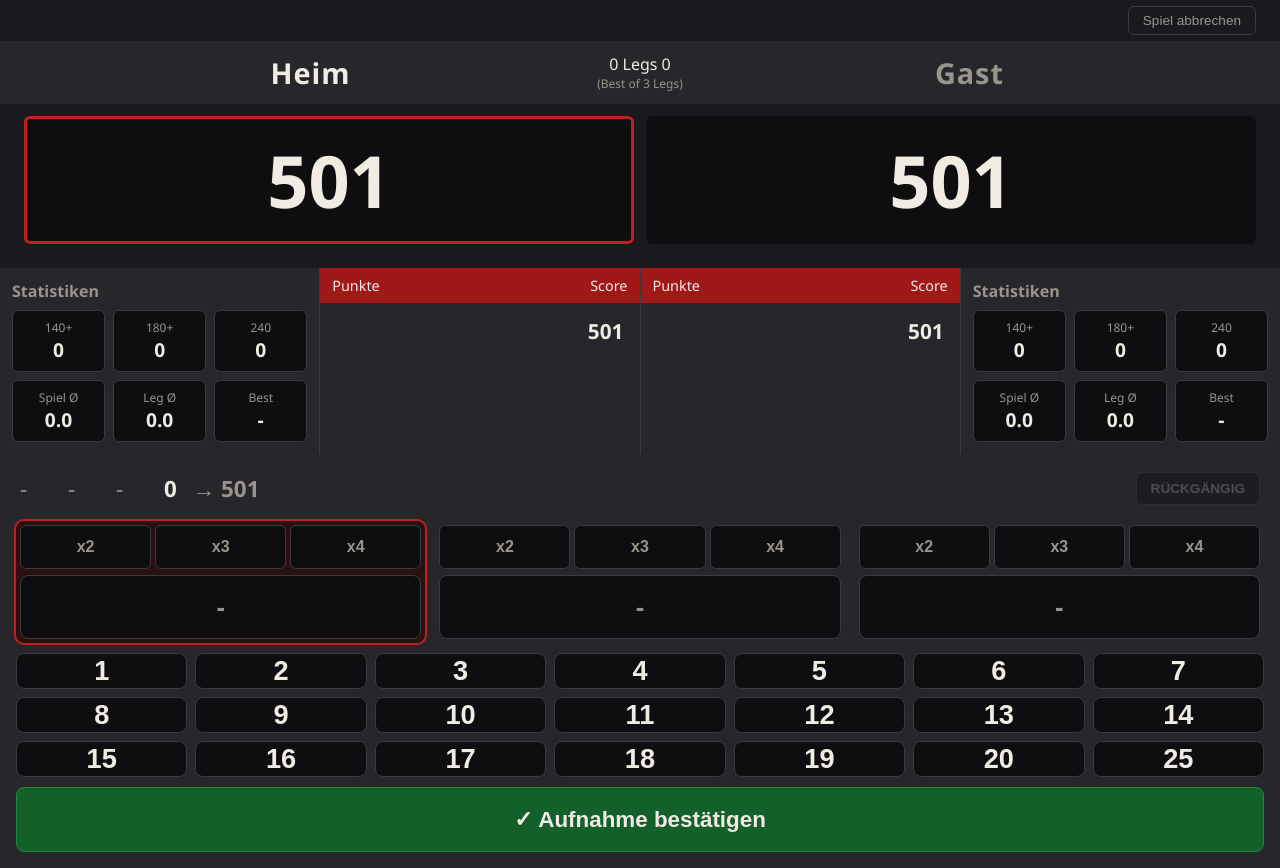
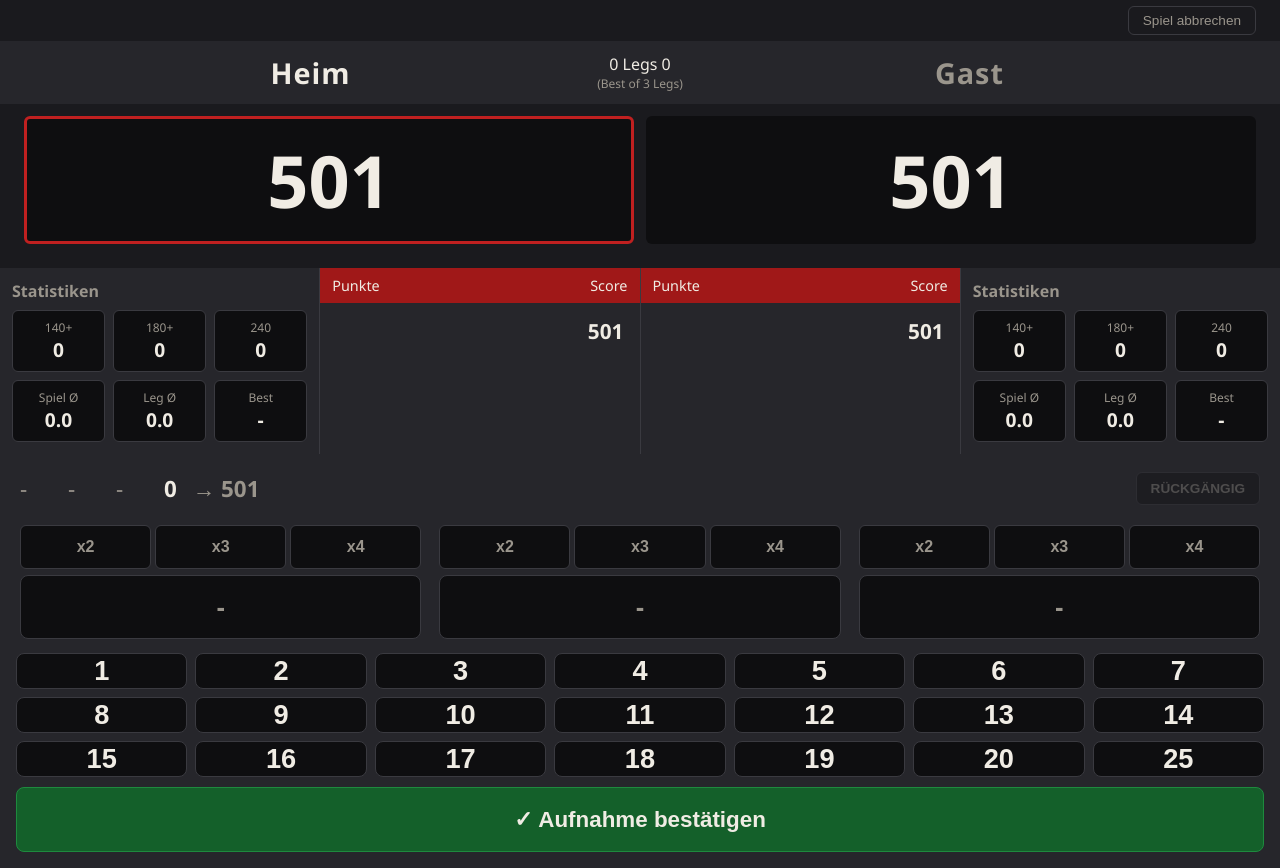
Before and after one commit to thssnm/DartsQuadroScorer, a React (Vite) app: page / in a window 1280 px wide. Both pictures are taken after a click on the button "Spiel starten". Built offline with nearby package versions, Linux system fonts and the light colour scheme.

Commit message:
Remove active dart slot highlight

```diff
--- a/src/App.css
+++ b/src/App.css
@@ -350,11 +350,6 @@ body {
   padding: 4px;
 }
 
-.dart-column.active {
-  background: #2a1010;
-  outline: 2px solid var(--red-bright);
-}
-
 .dart-column.finish {
   background: rgba(30, 138, 62, 0.18);
   outline: 2px solid #1e8a3e;
--- a/src/components/DartInput.tsx
+++ b/src/components/DartInput.tsx
@@ -43,9 +43,8 @@ export const DartInput = ({
 
   // Sobald eine neue, komplett leere Aufnahme beginnt, springt der Fokus
   // zurück auf Slot 1 (links) - unabhängig davon, wo er zuvor stand.
-  // Ansonsten springt er automatisch zum nächsten offenen Slot weiter,
-  // sobald der aktuell ausgewählte befüllt wird (normales 1-2-3-Eingeben
-  // spart sich damit einen Tap pro Dart).
+  // Ansonsten springt er automatisch zum nächsten offenen Slot von links
+  // nach rechts weiter, sobald der aktuell ausgewählte befüllt wird.
   useEffect(() => {
     if (allEmpty) {
       setSelectedSlot(0);
@@ -124,7 +123,6 @@ export const DartInput = ({
           <DartColumn
             key={i}
             slot={slots[i]}
-            isActive={i === selectedSlot}
             isFinish={i === finishSlotIndex}
             onSelect={() => setSelectedSlot(i)}
             onSetMultiplier={(m) => {
@@ -153,20 +151,19 @@ export const DartInput = ({
 
 interface DartColumnProps {
   slot: DartSlot;
-  isActive: boolean;
   isFinish: boolean;
   onSelect: () => void;
   onSetMultiplier: (m: Multiplier) => void;
   onClear: () => void;
 }
 
-const DartColumn = ({ slot, isActive, isFinish, onSelect, onSetMultiplier, onClear }: DartColumnProps) => {
+const DartColumn = ({ slot, isFinish, onSelect, onSetMultiplier, onClear }: DartColumnProps) => {
   const isBull = slot.segment === 25;
   const isMiss = slot.segment === 0;
   const canMultiply = !isMiss;
 
   return (
-    <div className={`dart-column ${isActive ? "active" : ""} ${isFinish ? "finish" : ""}`}>
+    <div className={`dart-column ${isFinish ? "finish" : ""}`}>
       <div className="dart-column__multipliers">
         {[2, 3, 4].map((m) => (
           <button
```
